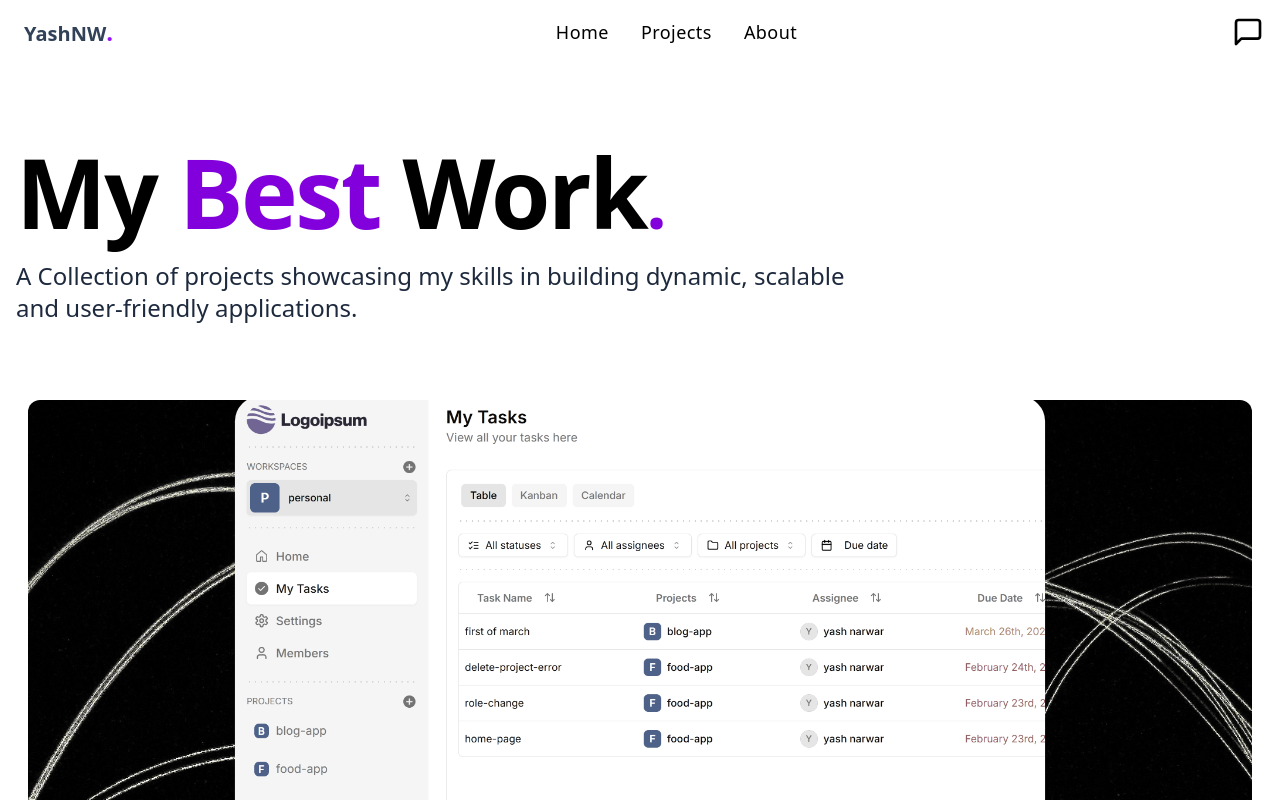
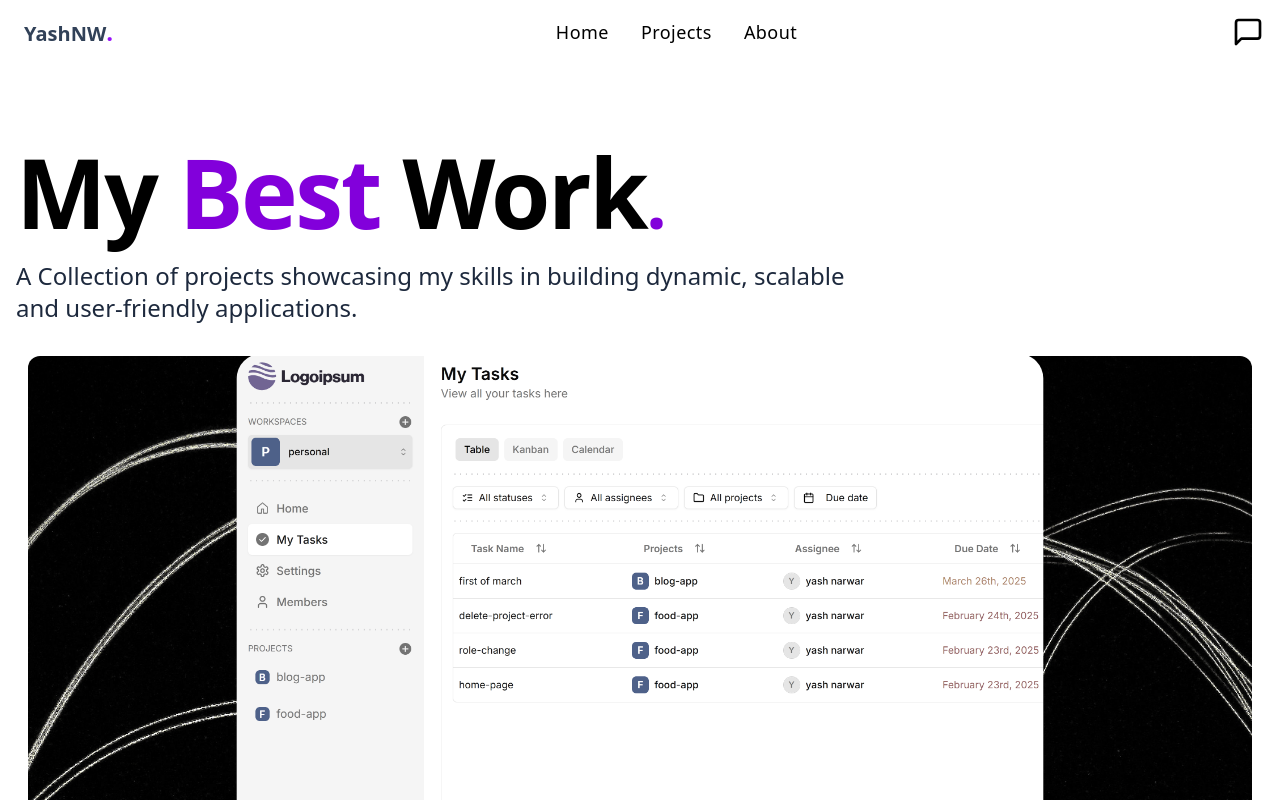
Before and after one commit to YashNarwar1/my_portfolio, a React (Vite) app: page /projects in a window 1280 px wide. Shown: the top 800 px of the page. Built offline with nearby package versions, Linux system fonts and the light colour scheme.

Commit message:
height change

```diff
--- a/src/pages/Projects.jsx
+++ b/src/pages/Projects.jsx
@@ -14,11 +14,11 @@ const Projects = () => {
         A Collection of projects showcasing my skills in building dynamic,
         scalable and user-friendly applications.
       </p>
-      <div className="w-full  flex flex-col gap-20  mt-15">
+      <div className="w-full  flex flex-col gap-20 ">
         {data.map((project) => (
           <CardProjects
             key={project.id}
-            className="lg:px-55 h-[50rem] pointer-cursor"
+            className="lg:px-55 h-[50rem] pointer-cursor mt-4"
             height={"h-[20rem] md:h-[40rem] "}
             classNameHeader={"text-4xl md:text-6xl"}
             imageUrl={project.imageUrl}
```
